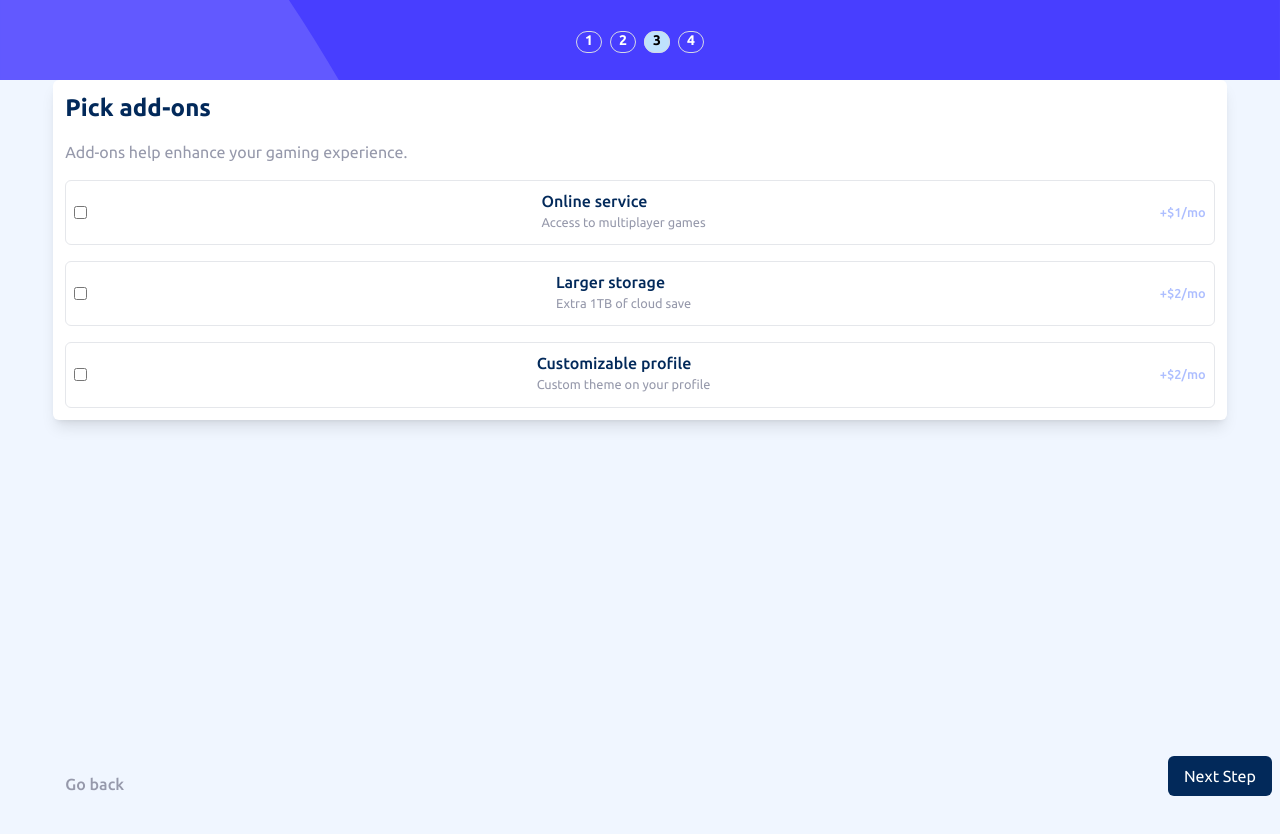
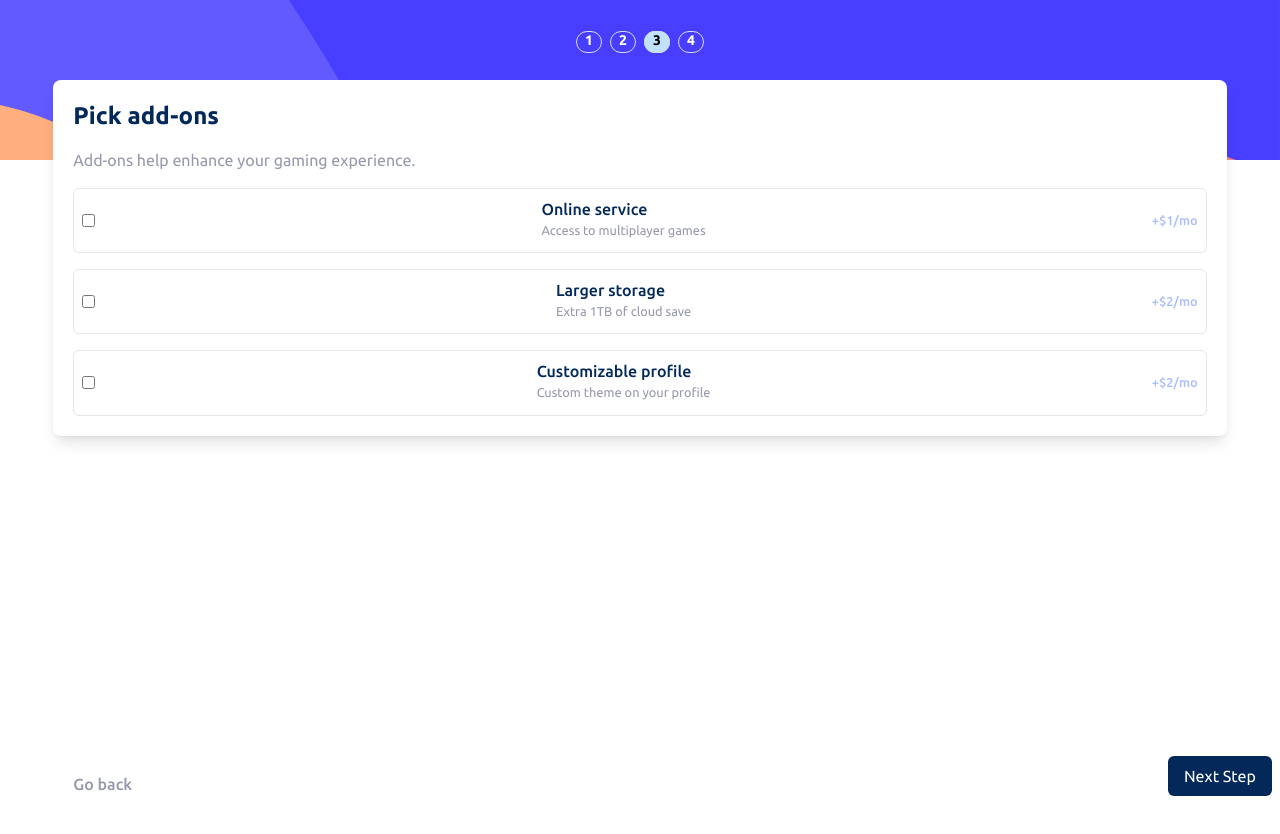
Before and after one commit to JaacielBriseo/multi-step-form, a React (Create React App) app: page /addons in a window 1280 px wide. Shown: the top 834 px of the page. After the commit the page ends 800 px from the top, so only its background shows below. Built offline with nearby package versions, Linux system fonts and the light colour scheme.

Commit message:
Styles fixed and customclass for forms layout

```diff
--- a/src/index.css
+++ b/src/index.css
@@ -2,6 +2,10 @@
 @tailwind base;
 @tailwind components;
 @tailwind utilities;
+
+.formLayout {
+	@apply w-11/12 mx-auto p-5 rounded-lg  shadow-lg text-MarineBlue bg-white;
+}
 
 .toggle-switch {
 	display: inline-block;
--- a/src/routes/Navigation.tsx
+++ b/src/routes/Navigation.tsx
@@ -10,7 +10,7 @@ export const Navigation = () => {
 	return (
 		<>
 			<BrowserRouter>
-				<div className='bg-mobSide bg-no-repeat bg-cover h-44 font-Ubuntu'>
+				<div className='bg-mobSide bg-no-repeat bg-cover h-40 font-Ubuntu'>
 					<nav>
 						<ul className='flex justify-center items-center h-20 text-White font-semibold text-sm'>
 							<li>
@@ -55,7 +55,6 @@ export const Navigation = () => {
 							</li>
 						</ul>
 					</nav>
-					<div className='bg-Magnolia min-h-screen'>
 					<Routes>
 						<Route path='/' element={<UserInfoForm />} />
 						<Route path='selectPlan' element={<SelectPlan />} />
@@ -65,7 +64,6 @@ export const Navigation = () => {
 						<Route path='/*' element={<Navigate to='/' replace />} />
 					</Routes>
 				</div>
-				</div>
 			</BrowserRouter>
 		</>
 	);
--- a/src/views/Addons.tsx
+++ b/src/views/Addons.tsx
@@ -21,7 +21,7 @@ export const Addons = () => {
 			}}
 		>
 			{({ values, setFieldValue }) => (
-				<Form className='text-MarineBlue w-11/12 mx-auto p-3 bg-White rounded-md flex flex-col shadow-lg '>
+				<Form className='formLayout'>
 					<div className='flex flex-col space-y-4 mb-4 '>
 						<h1 className='text-2xl font-bold'>Pick add-ons</h1>
 						<p className='text-CoolGray'>Add-ons help enhance your gaming experience.</p>
--- a/src/views/SelectPlan.tsx
+++ b/src/views/SelectPlan.tsx
@@ -5,7 +5,7 @@ import { setPaymentType, setSubscriptionPlan } from '../store';
 export const SelectPlan = () => {
 	const { dispatch, navigate, selected, setSelected, activeClass, initialValues, planOptions } = useSelectPlan();
 	return (
-		<div className='text-MarineBlue w-11/12 mx-auto rounded-md shadow-lg bg-White p-3'>
+		<div className='formLayout'>
 			<div className='space-y-2 mb-4'>
 				<h1 className='text-2xl font-bold'>Select your plan</h1>
 				<p className='text-CoolGray text-sm'>You have the option of monthly or yearly billing.</p>
--- a/src/views/Summary.tsx
+++ b/src/views/Summary.tsx
@@ -6,7 +6,7 @@ export const Summary = () => {
 		return accumulator + currentValue.price;
 	}, 0);
 	return (
-		<div className='text-MarineBlue w-11/12 mx-auto bg-White rounded-md mt-4 shadow-lg p-3 flex flex-col'>
+		<div className='formLayout'>
 			<div className='w-[85%]'>
 				<h1 className='text-2xl font-semibold'>Finishing up</h1>
 				<p className='text-CoolGray text-sm'>Double-check everything looks OK before confirming.</p>
--- a/src/views/UserInfoForm.tsx
+++ b/src/views/UserInfoForm.tsx
@@ -27,7 +27,7 @@ export const UserInfoForm = () => {
 			}}
 		>
 			{({ errors }) => (
-				<Form className='bg-White w-11/12 mx-auto rounded-lg p-5 shadow-lg text-MarineBlue'>
+				<Form className='formLayout'>
 					<h1 className='text-xl font-bold'>Personal Info</h1>
 					<p className='text-CoolGray'>Please provide your name, email address, and phone number.</p>
 					<div className='flex flex-col m-1'>
```
Lines whose indentation alone changed are shown as unchanged.
